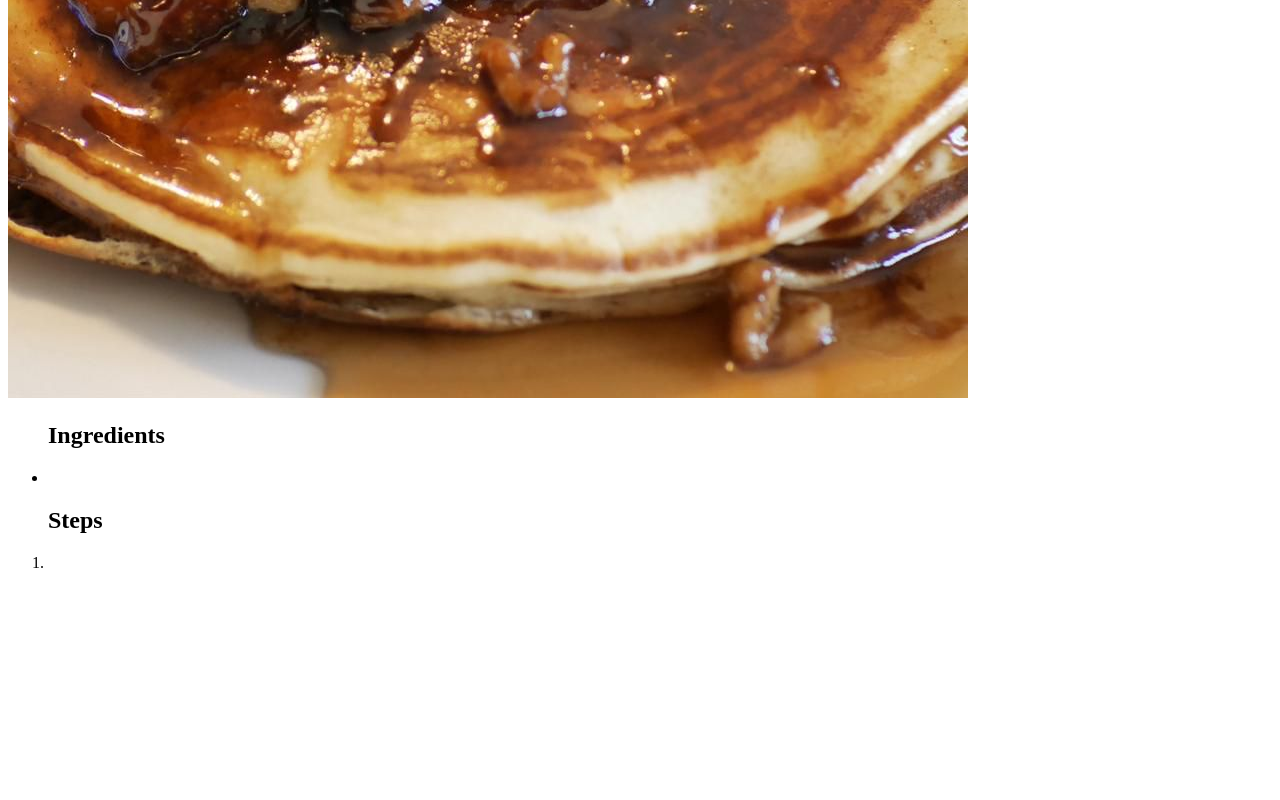
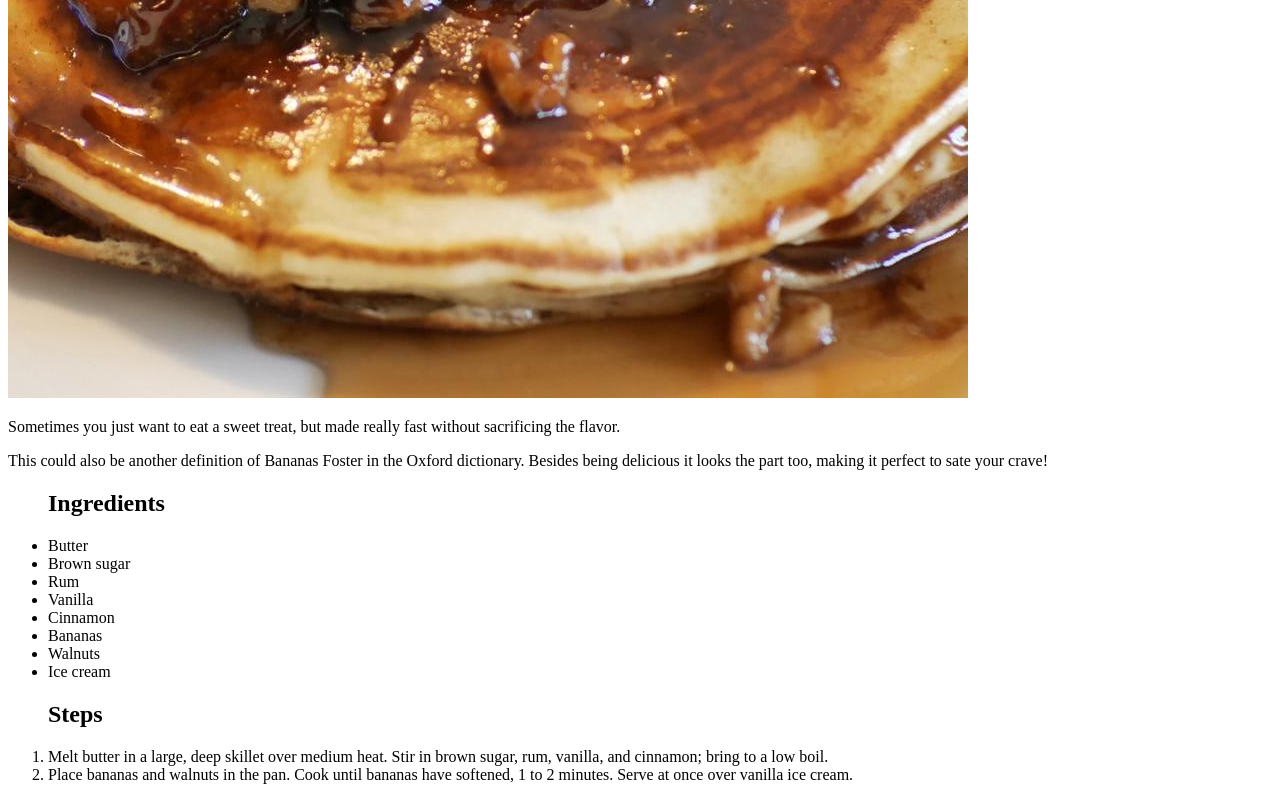
Before and after one commit to Isutomu/odin-recipes, a plain HTML site: page recipes/bananas-foster.html in a window 1280 px wide. Shown: the part 642-1442 px from the top of the page. Before the commit the page ends 1230 px from the top, so only its background shows below. Drawn offline with Linux system fonts and the light colour scheme.

Commit message:
Add Bananas Foster recipe(page)

```diff
--- a/recipes/bananas-foster.html
+++ b/recipes/bananas-foster.html
@@ -7,16 +7,24 @@
   <body>
     <h1>Bananas Foster</h1>
     <img src="../images/bananas-foster.jpg"
-      alt="">
-    <p></p>
-    <p></p>
+      alt="Bananas foster with pancakes as the base instead of ice cream. The pancakes are well coated with the syrup.">
+    <p>Sometimes you just want to eat a sweet treat, but made really fast without sacrificing the flavor.</p>
+    <p>This could also be another definition of Bananas Foster in the Oxford dictionary. Besides being delicious it looks the part too, making it perfect to sate your crave!</p>
     <ul>
       <h2>Ingredients</h2>
-      <li></li>
+      <li>Butter</li>
+      <li>Brown sugar</li>
+      <li>Rum</li>
+      <li>Vanilla</li>
+      <li>Cinnamon</li>
+      <li>Bananas</li>
+      <li>Walnuts</li>
+      <li>Ice cream</li>
     </ul>
     <ol>
       <h2>Steps</h2>
-      <li></li>
+      <li>Melt butter in a large, deep skillet over medium heat. Stir in brown sugar, rum, vanilla, and cinnamon; bring to a low boil.</li>
+      <li>Place bananas and walnuts in the pan. Cook until bananas have softened, 1 to 2 minutes. Serve at once over vanilla ice cream.</li>
     </ol>
   </body>
 </html>
```
